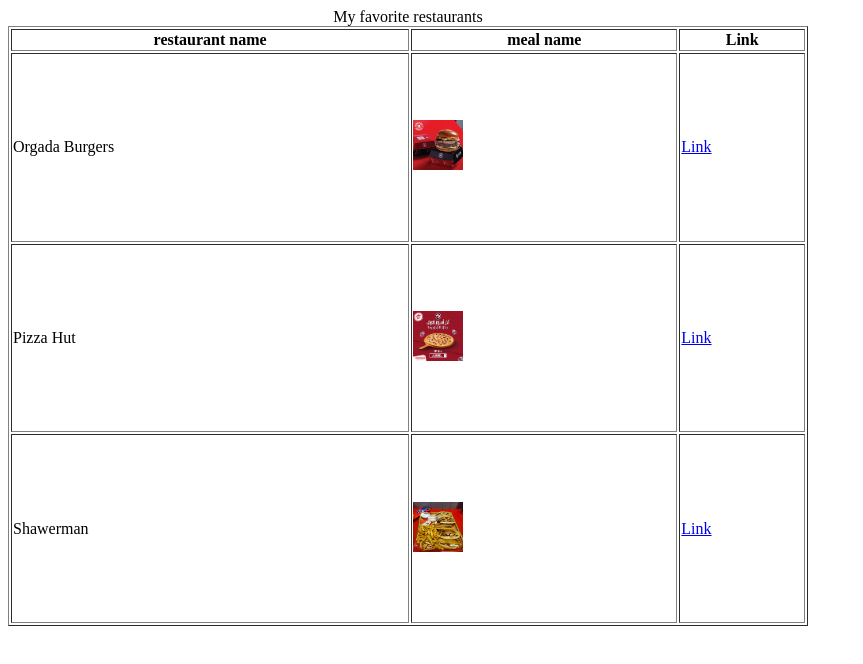
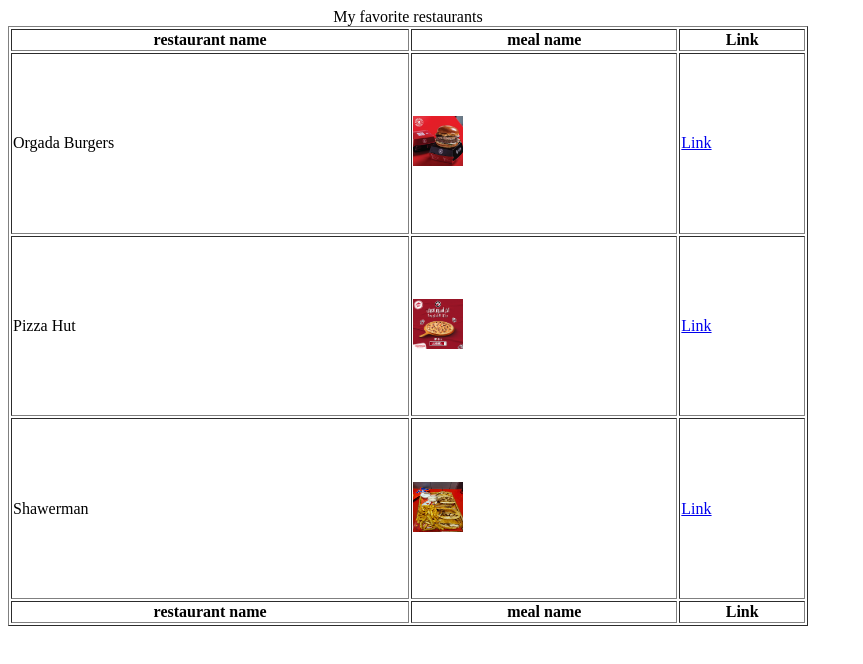
Before and after one commit to Jad-Atout/Fs-10-third-repo, a plain HTML site: page index.html in a window 1280 px wide. Shown: the whole page, without its empty margins (0-863 px from the left). Drawn offline with Linux system fonts and the light colour scheme.

Commit message:
Update index.html

```diff
--- a/index.html
+++ b/index.html
@@ -28,6 +28,11 @@
        <td><a href="http://www.facebook.com/Shawermanps">Link</a></td>
       </tr>
     </tbody>
+    <tfoot>
+       <th>restaurant name</th>
+         <th>meal name</th>
+         <th>Link</th>
+    </tfoot>
 
 </body>
 </html>
```
